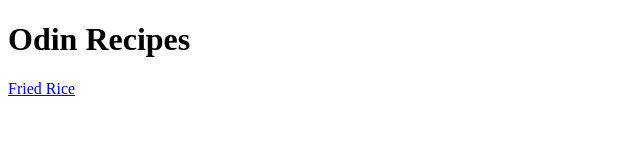
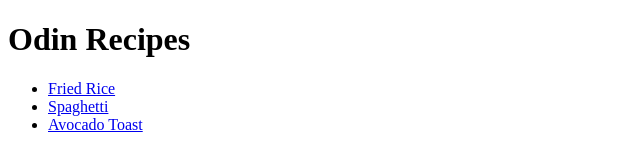
Before and after one commit to pighoui/odin-recipes, a plain HTML site: page index.html in a window 1280 px wide. Shown: the whole page, without its empty margins (0-640 px from the left). Drawn offline with Linux system fonts and the light colour scheme.

Commit message:
Adding full version of index.html. Was not fully added before as added in git from child dir

```diff
--- a/index.html
+++ b/index.html
@@ -7,6 +7,10 @@
 
   <body>
     <h1>Odin Recipes</h1>
-    <a href="recipes/friedrice.html">Fried Rice</a>
+    <ul>
+      <li><a href="recipes/friedrice.html">Fried Rice</a></li>
+      <li><a href="recipes/spaghetti.html">Spaghetti</a></li>
+      <li><a href="recipes/avocadotoast.html">Avocado Toast</a></li>
+    </ul>
   </body>
 </html>
```
